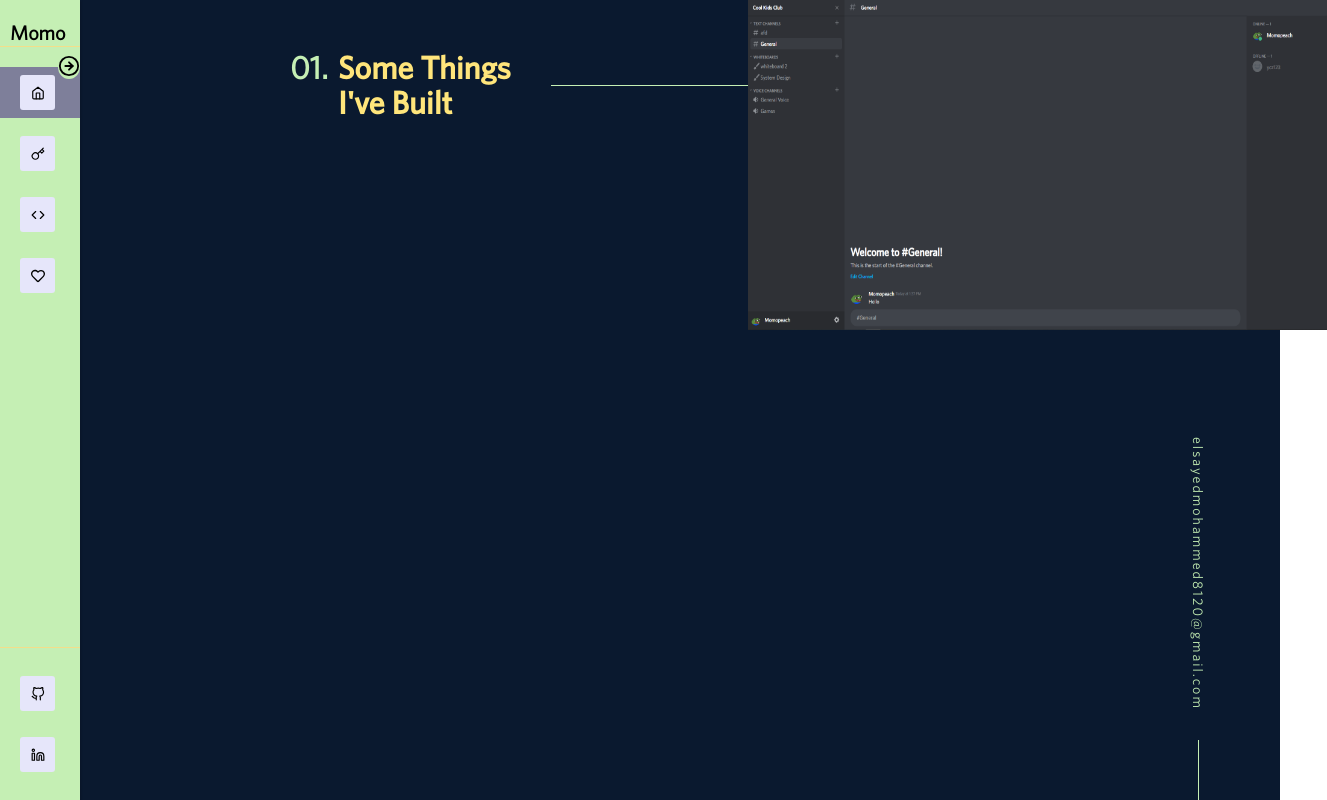
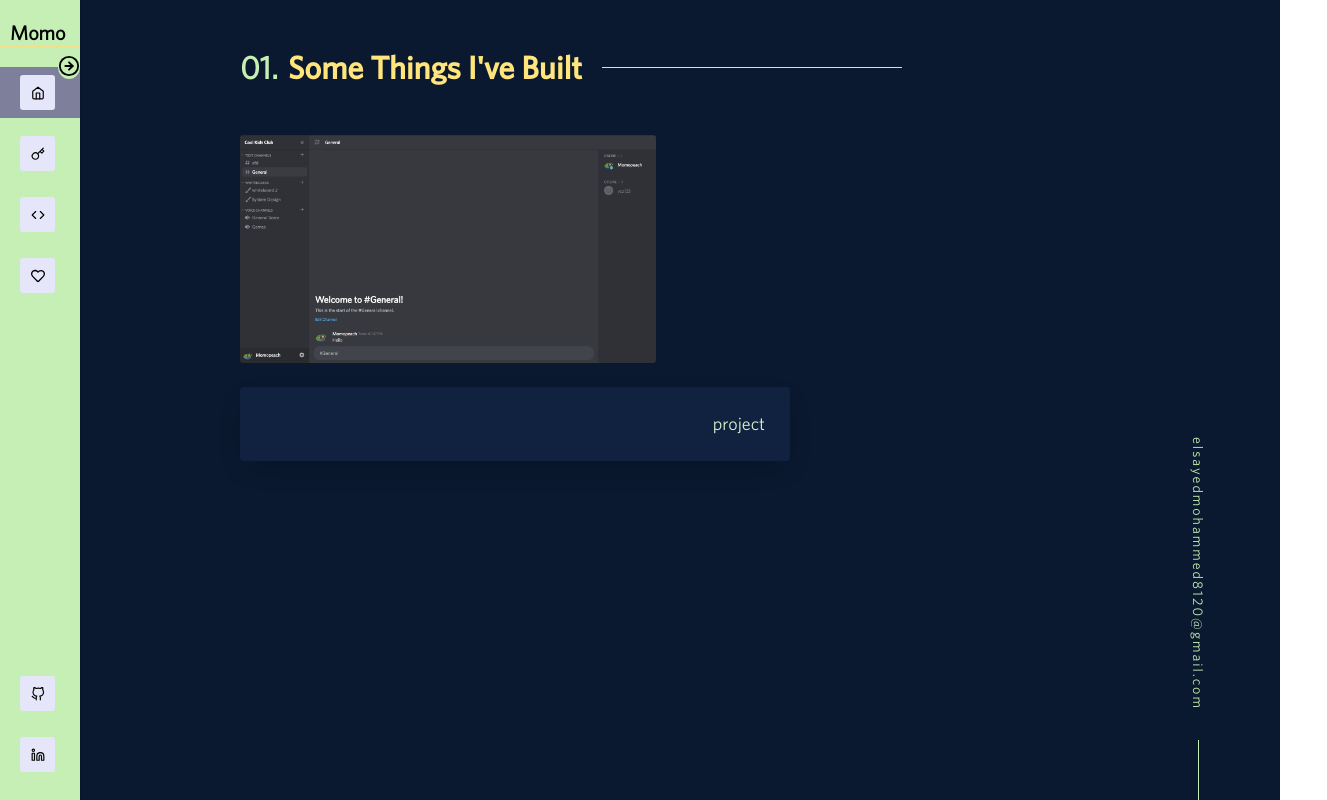
Before and after one commit to Momopeach1/portfolio, a React (Create React App) app: page /projects in a window 1280 px wide. Shown: the whole page, 1327 px wide, since content can reach past the window. Built offline with nearby package versions, Linux system fonts and the light colour scheme.

Commit message:
changing machine
machine change

```diff
--- a/src/components/Projects.js
+++ b/src/components/Projects.js
@@ -4,7 +4,7 @@ import '../styles/Project.css'
 
 const Projects = () => {
     return (
-        <div className='main-content'>
+        <div className='main-content-project'>
             <div className='text-container-project'>
                 <div className='text-heading-project'>
                     <h1 className='h1-about-flare'>
@@ -16,7 +16,16 @@ const Projects = () => {
                     <div className='vline'></div>
                 </div>
             </div>
-            <img className='project-img' alt='borg home' src='/borg_home.png'></img>
+            <div className='project-main-container'>
+                <div className='project-card'>
+                    <img className='project-img' alt='borg home' src='/borg_home.png'></img>
+                    <div className='project-card-text'>
+                        <p className='project-card-desc'>
+                            project
+                        </p>
+                    </div>
+                </div>
+            </div>
         </div>
     )
 }
--- a/src/styles/About.css
+++ b/src/styles/About.css
@@ -13,10 +13,6 @@
     margin-left: 50px;
     display: flex;
     height: fit-content;
-}
-
-.text-container-about {
-    margin-left: 100px;
 }
 
 .vline {
--- a/src/styles/Project.css
+++ b/src/styles/Project.css
@@ -1,14 +1,44 @@
+.main-content-project {
+    padding-left: 240px;
+    background-color: #0a192f;
+    height: 100vh;
+    overflow-y: scroll;
+    display: block;
+}
+
 .text-container-project {
     display: flex;
 }
 
 .text-heading-project {
     margin-top: 50px;
-    margin-left: 50px;
     display: flex;
     height: fit-content;
 }
 .project-img {
-    width: 579px;
-    height: 330px;
+    width: 40%;
+    height: 40%;
+    border-radius: 3px;
 }
+
+.project-main-container {
+    margin-top: 50px;
+}
+
+.project-card-text-container {
+}
+
+.project-card-desc {
+    text-align: right;
+    background-color: #112240;
+    color: #d8f4cd;
+    font-size: 18px;
+    box-shadow: 0 10px 30px -15px #020c1bb3;
+    position: relative;
+    z-index: 2;
+    padding: 25px;
+    border-radius: 4px;
+}
+/*     top: -200px;
+    left: 300px
+ */
```
Also changed, not shown: public/borg_home.png.
